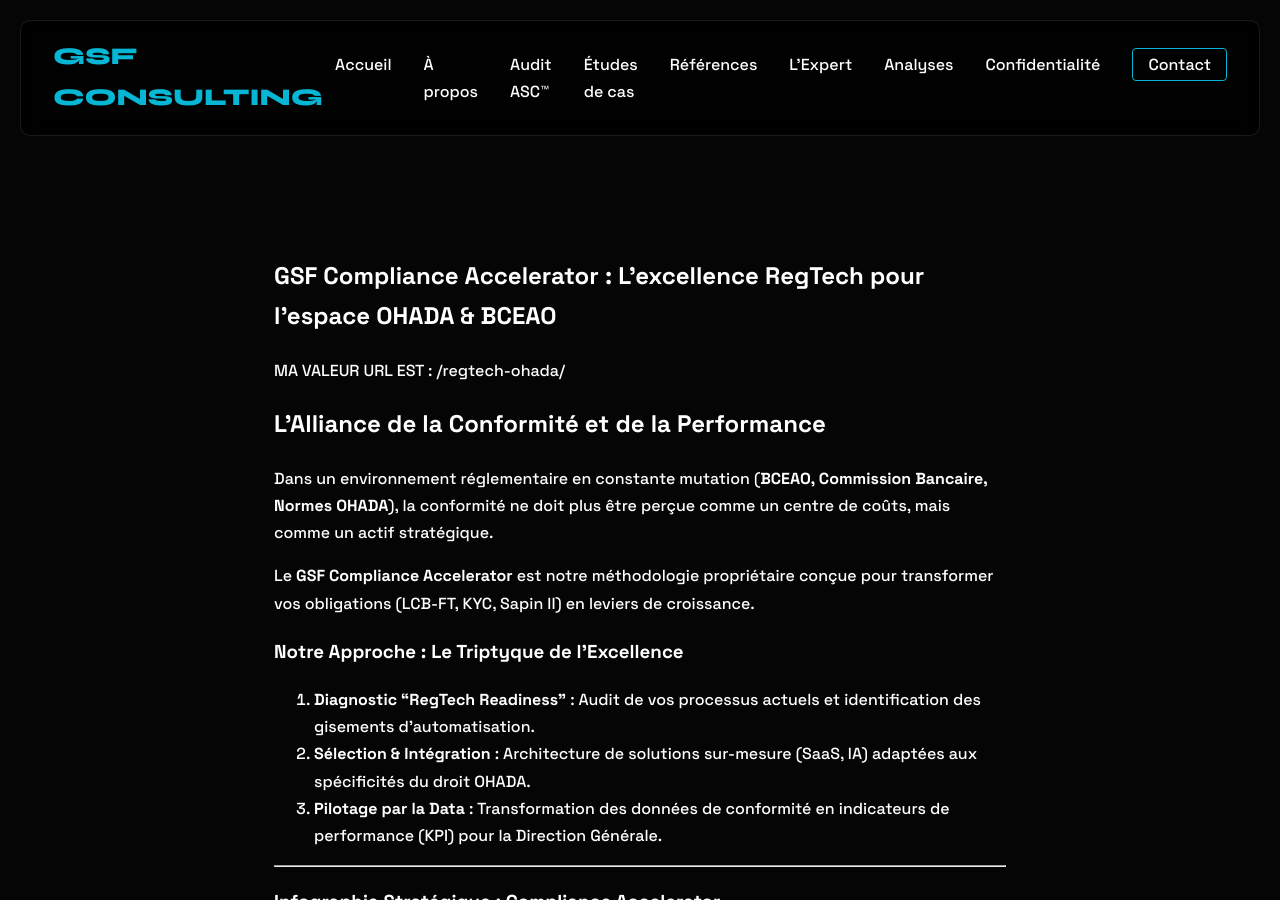
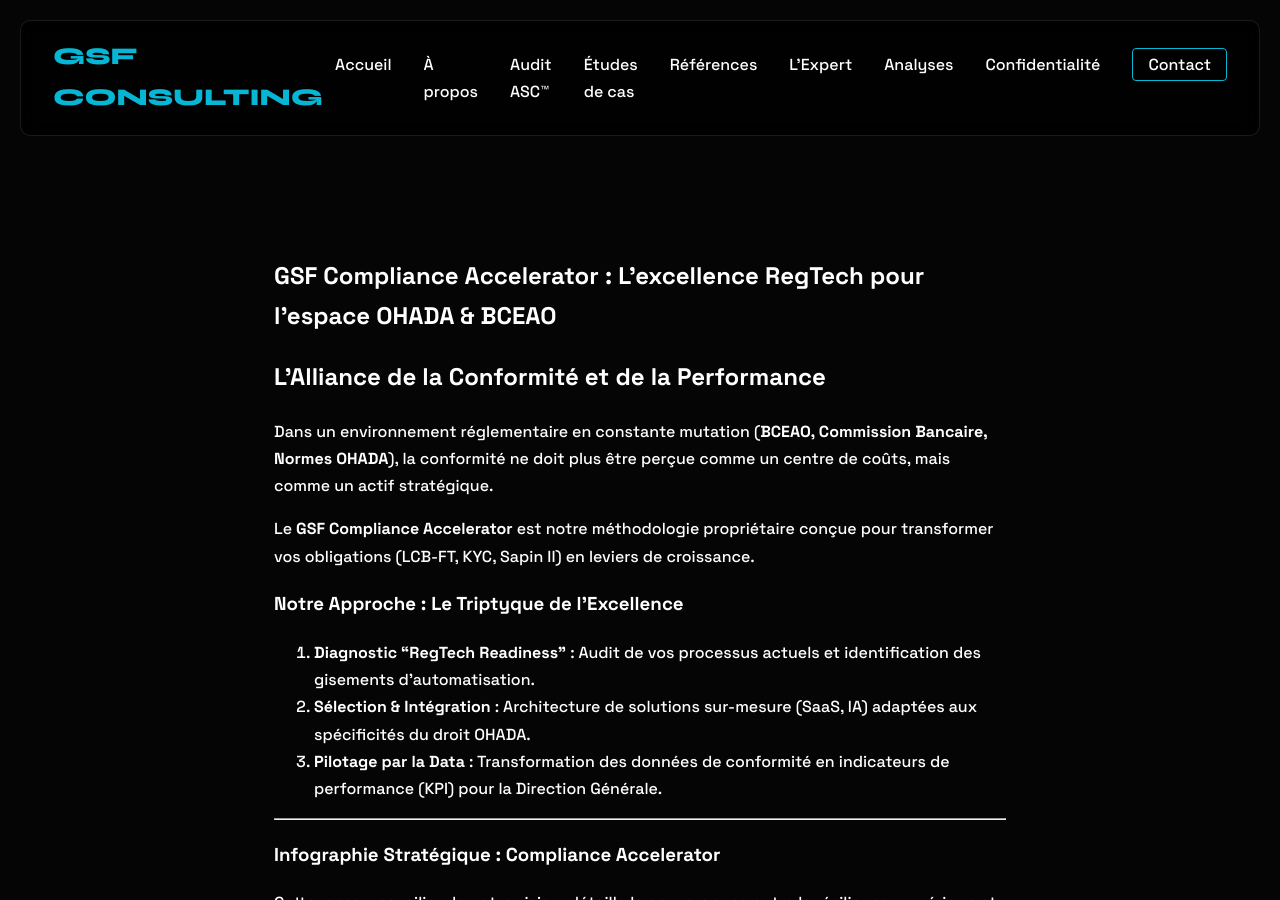
Before and after one commit to GSF-CONSULTING-INTERNATIONALE/.github.io-, a Jekyll site: the page built from regtech-ohada/index.md, in a window 1280 px wide and 900 px high. Built offline with Jekyll 4.4.1, drawn with Linux system fonts in a browser that asks for light colours; some of the changed lines change nothing that is shown.

Commit message:
Updated 1 file via CloudCannon.

```diff
--- a/regtech-ohada/index.md
+++ b/regtech-ohada/index.md
@@ -5,37 +5,8 @@
 date: 2026-03-26
 author: "Gilles Sixte Feliho"
 image: /uploads/notre-offre-reg-tech-gsf-consulting-international.png
-excerpt: "Optimisez votre conformite LCB-FT, KYC et Sapin II grâce à l'automatisation intelligente."
-seo_custom_jsonld: >
-  {
-    "@context": "https://schema.org",
-    "@type": "Service",
-    "name": "GSF Compliance Accelerator",
-    "url": "https://gsfconsultinginternational.com/regtech-ohada/",
-    "serviceType": "RegTech & Compliance Consulting",
-    "description": "Optimisation de la conformite LCB-FT et KYC en Afrique francophone (OHADA, UEMOA, CEMAC).",
-    "image": "https://gsfconsultinginternational.com/uploads/notre-offre-reg-tech-gsf-consulting-international.png",
-    "provider": {
-      "@type": "Organization",
-      "name": "GSF Consulting International",
-      "url": "https://gsfconsultinginternational.com",
-      "email": "contact@gsfconsultinginternational.com"
-    },
-    "areaServed": [
-      { "@type": "Place", "name": "Espace OHADA" },
-      { "@type": "Place", "name": "UEMOA" },
-      { "@type": "Place", "name": "CEMAC" }
-    ],
-    "offers": {
-      "@type": "Offer",
-      "name": "Diagnostic RegTech Readiness",
-      "url": "https://gsfconsultinginternational.com/regtech-ohada/",
-      "availability": "https://schema.org/InStock",
-      "priceCurrency": "XOF"
-    }
-  }
+excerpt: "Optimisez votre conformite LCB-FT, KYC et Sapin II grace a l'automatisation intelligente."
 ---
-MA VALEUR URL EST : {{ page.url }}
 ## L'Alliance de la Conformité et de la Performance
 
 Dans un environnement réglementaire en constante mutation (**BCEAO, Commission Bancaire, Normes OHADA**), la conformité ne doit plus être perçue comme un centre de coûts, mais comme un actif stratégique.
@@ -53,9 +24,11 @@
 ### Infographie Stratégique : Compliance Accelerator
 
 Cette ressource, pilier de notre vision, détaille la convergence entre la résilience numérique et l'intégrité financière dans l'espace OHADA.
+
 <style>
   img { max-width: 100%; height: auto; border-radius: 8px; }
 </style>
+
 ![Infographie GSF Compliance Accelerator](/uploads/notre-offre-reg-tech-gsf-consulting-international.png)
 
 ---
```
